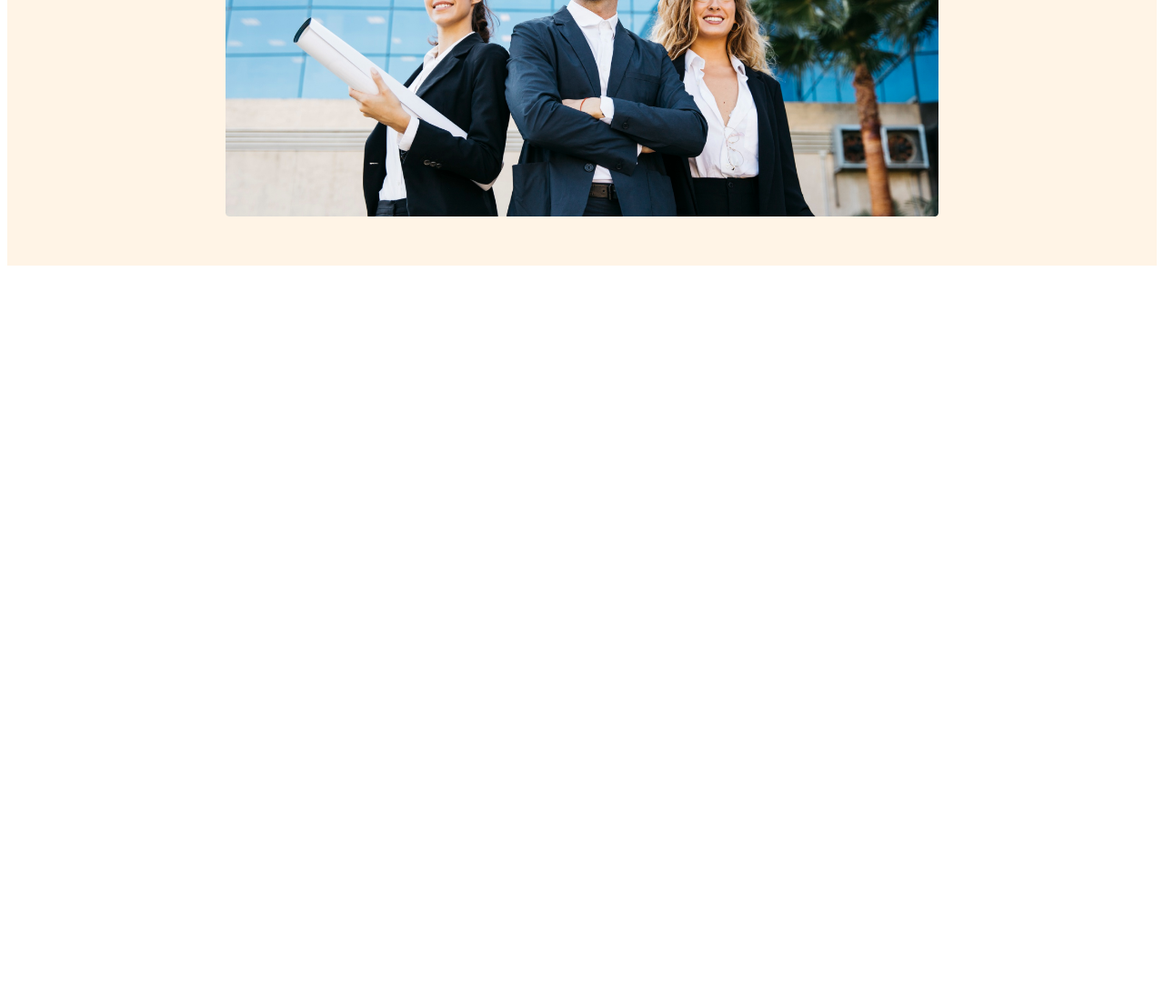
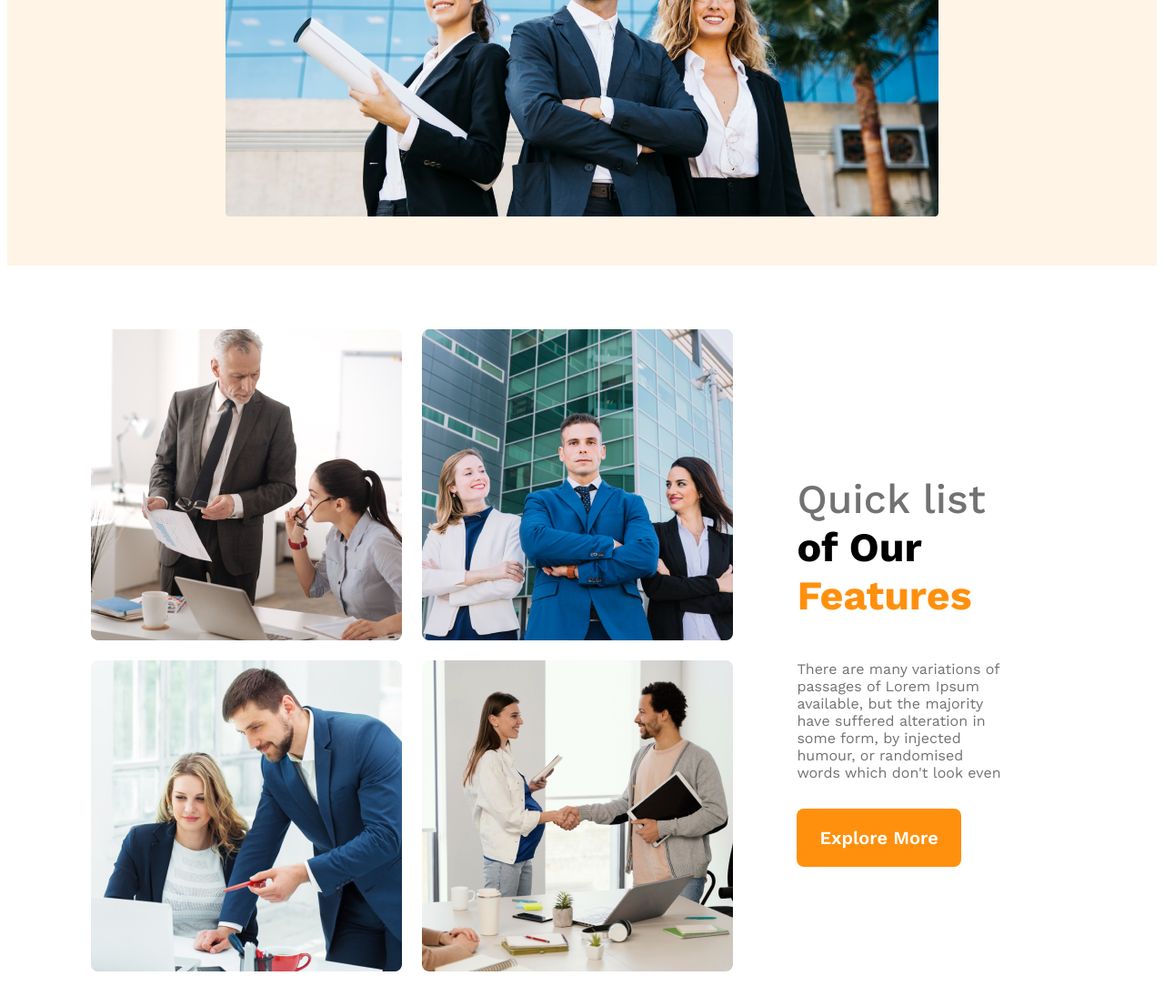
Before and after one commit to mdzarif55/g3-architect-website, a plain HTML site: page index.html in a window 1280 px wide. Shown: the part 733-1839 px from the top of the page at 91% size. Before the commit the page ends 1033 px from the top, so only its background shows below. Drawn offline with nearby package versions, Linux system fonts and the light colour scheme.

Commit message:
team section added with responsive

```diff
--- a/index.html
+++ b/index.html
@@ -33,7 +33,19 @@
         </div>
     </header>
     <main>
-
+        <section class="team-container">
+            <div class="image-container">
+                <img src="images/team1.png" alt="team1">
+                <img src="images/team2.png" alt="team2">
+                <img src="images/team3.png" alt="team3">
+                <img src="images/team4.png" alt="team4">
+            </div>
+            <div class="team-content">
+                <h3 class="team-title"><span class="quick">Quick list</span> of Our <span class="features">Features</span></h3>
+                <p class="banner-description ">There are many variations of passages of Lorem Ipsum available, but the majority have suffered alteration in some form, by injected humour, or randomised words which don't look even</p>
+                <button class="primary-btn">Explore More</button>
+            </div>
+        </section>
     </main>
     <footer>
 
--- a/style/style.css
+++ b/style/style.css
@@ -72,6 +72,37 @@
     width: 100%;
 }
 
+
+/* main section */
+main{
+    max-width: 1080px;
+    margin: 70px auto;
+}
+.team-container{
+    display: flex;
+    align-items: center;
+}
+.image-container{
+    display: grid;
+    grid-template-columns: repeat(2,1fr);
+    gap: 1.4rem;
+}
+.team-content{
+    padding-left: 70px;
+    padding-right: 70px;
+}
+.team-title{
+    font-size: 2.8rem;
+}
+.quick{
+    font-weight: 500;
+    color: #727272;
+}
+.features{
+    color: #FF900E;
+    font-weight: 700;
+}
+
 /* responsive media queries */
 /* mobile devices */
 
@@ -80,7 +111,7 @@
         padding: 20px;
     }
 
-    nav {
+    nav , .team-container {
         flex-direction: column;
     }
 
@@ -88,14 +119,23 @@
         flex-direction: column;
         gap: 20px;
     }
-
+    .image-container{
+        grid-template-columns: 1fr;
+    }
+    .team-content{
+        padding: 20px 20px;
+    }
 }
 
 /* tablet devices */
 
 @media screen and (min-width:576px) and (max-width:960px) {
     header {
-        padding: 50px;
+        padding-left: 20px;
+        padding-right: 20px;
+    }
+    .team-container {
+        flex-direction: column;
     }
 
 }
```
